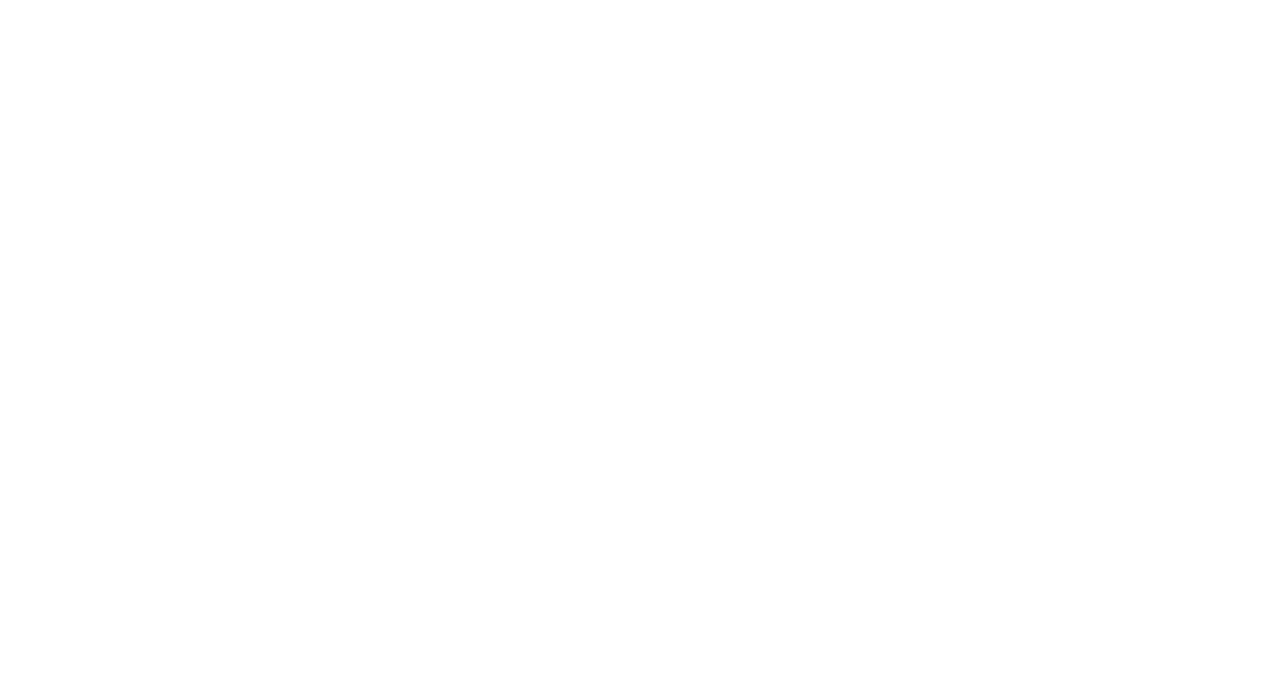
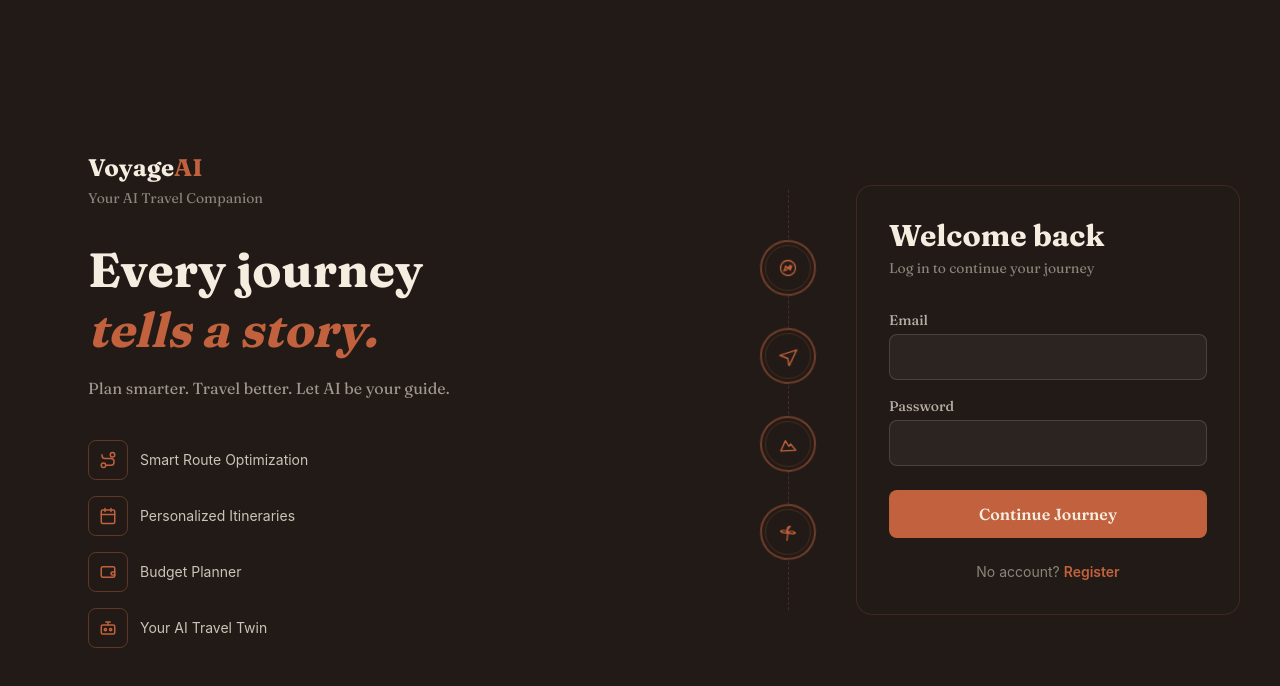
Before and after one commit to sanjanahoskote21-cell/VoyageAI, a React (Vite) app in the folder frontend/: page /login in a window 1280 px wide. Shown: the top 686 px of the page. Built offline with nearby package versions, Linux system fonts and the light colour scheme.

Commit message:
Improve login page UI

```diff
--- a/frontend/src/pages/LoginPage.tsx
+++ b/frontend/src/pages/LoginPage.tsx
@@ -1,7 +1,85 @@
 import { useState } from 'react';
 import { useNavigate, Link } from 'react-router-dom';
 import { useAuth } from '../hooks/useAuth';
-import { getErrorMessage } from "../utils/getErrorMessage";
+import { getErrorMessage } from '../utils/getErrorMessage';
+
+function IconRoute() {
+  return (
+    <svg width="18" height="18" viewBox="0 0 24 24" fill="none" stroke="currentColor" strokeWidth="2" strokeLinecap="round">
+      <circle cx="6" cy="19" r="3" /><circle cx="18" cy="5" r="3" />
+      <path d="M9 19h7a4 4 0 0 0 4-4v-1a4 4 0 0 0-4-4H8a4 4 0 0 1-4-4v-1" />
+    </svg>
+  );
+}
+function IconCalendar() {
+  return (
+    <svg width="18" height="18" viewBox="0 0 24 24" fill="none" stroke="currentColor" strokeWidth="2" strokeLinecap="round">
+      <rect x="3" y="4" width="18" height="18" rx="2" />
+      <path d="M16 2v4M8 2v4M3 10h18" />
+    </svg>
+  );
+}
+function IconWallet() {
+  return (
+    <svg width="18" height="18" viewBox="0 0 24 24" fill="none" stroke="currentColor" strokeWidth="2" strokeLinecap="round">
+      <path d="M21 12V7a2 2 0 0 0-2-2H5a2 2 0 0 0-2 2v10a2 2 0 0 0 2 2h14a2 2 0 0 0 2-2v-1" />
+      <path d="M18 12a2 2 0 0 0 0 4h3v-4Z" />
+    </svg>
+  );
+}
+function IconBot() {
+  return (
+    <svg width="18" height="18" viewBox="0 0 24 24" fill="none" stroke="currentColor" strokeWidth="2" strokeLinecap="round">
+      <rect x="3" y="8" width="18" height="12" rx="2" />
+      <path d="M12 8V4M9 4h6" /><circle cx="8.5" cy="14" r="1.5" /><circle cx="15.5" cy="14" r="1.5" />
+    </svg>
+  );
+}
+
+function IconCompass() {
+  return (
+    <svg width="20" height="20" viewBox="0 0 24 24" fill="none" stroke="currentColor" strokeWidth="1.6" strokeLinecap="round">
+      <circle cx="12" cy="12" r="9" />
+      <path d="M14.5 9.5 12 12l2.5 2.5L17 9.5l-2.5 2.5z" />
+      <path d="M9.5 14.5 12 12 9.5 9.5 7 14.5l2.5 0z" />
+    </svg>
+  );
+}
+function IconMountain() {
+  return (
+    <svg width="20" height="20" viewBox="0 0 24 24" fill="none" stroke="currentColor" strokeWidth="1.6" strokeLinecap="round" strokeLinejoin="round">
+      <path d="M3 20 9 8l4 7 2-3 6 8H3z" />
+    </svg>
+  );
+}
+function IconPlane() {
+  return (
+    <svg width="20" height="20" viewBox="0 0 24 24" fill="none" stroke="currentColor" strokeWidth="1.6" strokeLinecap="round" strokeLinejoin="round">
+      <path d="M2 12l20-8-8 20-2-9-9-3z" />
+    </svg>
+  );
+}
+function IconPalm() {
+  return (
+    <svg width="20" height="20" viewBox="0 0 24 24" fill="none" stroke="currentColor" strokeWidth="1.6" strokeLinecap="round" strokeLinejoin="round">
+      <path d="M12 22v-9M12 13c-2-3-6-3-9-1 2 2 5 2 9 1zM12 13c2-3 6-3 9-1-2 2-5 2-9 1zM12 13c-1-3 0-6 2-8-3 0-5 3-2 8z" />
+    </svg>
+  );
+}
+
+const FEATURES = [
+  { Icon: IconRoute, label: 'Smart Route Optimization' },
+  { Icon: IconCalendar, label: 'Personalized Itineraries' },
+  { Icon: IconWallet, label: 'Budget Planner' },
+  { Icon: IconBot, label: 'Your AI Travel Twin' },
+];
+
+const STAMPS = [
+  { Icon: IconCompass, rotate: -6 },
+  { Icon: IconPlane, rotate: 4 },
+  { Icon: IconMountain, rotate: -3 },
+  { Icon: IconPalm, rotate: 7 },
+];
 
 export function LoginPage() {
   const [email, setEmail] = useState('');
@@ -17,47 +95,99 @@ export function LoginPage() {
       await login({ email, password });
       navigate('/dashboard');
     } catch (err) {
-    console.error('Login failed:', err);
-    setError(getErrorMessage(err, 'Invalid email or password.'));
+      setError(getErrorMessage(err));
     }
+  };
 
   return (
-    <div className="min-h-screen bg-slate-900 flex items-center justify-center p-4">
-      <form onSubmit={handleSubmit} className="bg-slate-800 rounded-lg p-8 w-full max-w-sm">
-        <h1 className="text-2xl font-bold text-white mb-6">Log in to VoyageAI</h1>
+    <div className="min-h-screen bg-charcoal font-display flex items-center p-6">
+      <style>{`
+        @keyframes stampFloat {
+          0%, 100% { transform: translateY(0) rotate(var(--r, 0deg)); }
+          50% { transform: translateY(-6px) rotate(var(--r, 0deg)); }
+        }
+      `}</style>
 
-        {error && <p className="text-red-400 text-sm mb-4">{error}</p>}
+      <div className="w-full max-w-6xl mx-0 md:ml-16 grid md:grid-cols-[1fr_auto_auto] gap-10 items-center">
 
-        <label className="block text-slate-400 text-sm mb-1">Email</label>
+        <div className="text-left max-w-md">
+          <p className="text-2xl font-bold text-cream mb-1">Voyage<span className="text-terracotta">AI</span></p>
+          <p className="text-cream/50 text-sm mb-8">Your AI Travel Companion</p>
+
+          <h1 className="text-5xl font-bold text-cream leading-tight mb-4">
+            Every journey<br />
+            <span className="italic text-terracotta">tells a story.</span>
+          </h1>
+          <p className="text-cream/60 mb-10">Plan smarter. Travel better. Let AI be your guide.</p>
+
+          <div className="space-y-4">
+            {FEATURES.map(({ Icon, label }) => (
+              <div key={label} className="flex items-center gap-3">
+                <div className="w-10 h-10 rounded-lg border border-terracotta/40 flex items-center justify-center shrink-0 text-terracotta">
+                  <Icon />
+                </div>
+                <span className="text-cream/80 font-sans text-sm">{label}</span>
+              </div>
+            ))}
+          </div>
+        </div>
+
+        {/* Passport stamp divider — decorative, travel-themed, no fabricated data */}
+        <div className="hidden md:flex flex-col items-center justify-center h-[420px] gap-8 relative">
+          <div className="absolute top-0 bottom-0 w-px border-l border-dashed border-terracotta/25" />
+          {STAMPS.map(({ Icon, rotate }, i) => (
+            <div
+              key={i}
+              className="relative w-14 h-14 rounded-full border-2 border-terracotta/50 flex items-center justify-center text-terracotta bg-charcoal"
+              style={{
+                ['--r' as string]: `${rotate}deg`,
+                transform: `rotate(${rotate}deg)`,
+                animation: 'stampFloat 4s ease-in-out infinite',
+                animationDelay: `${i * 0.4}s`,
+              }}
+            >
+              <div className="absolute inset-[3px] rounded-full border border-terracotta/25" />
+              <Icon />
+            </div>
+          ))}
+        </div>
+
+        <form onSubmit={handleSubmit} className="bg-charcoal border border-terracotta/20 rounded-2xl p-8 w-full max-w-sm">
+          <h2 className="text-3xl font-bold text-cream mb-1">Welcome back</h2>
+          <p className="text-cream/50 text-sm mb-8">Log in to continue your journey</p>
+
+          {error && <p className="text-terracotta text-sm mb-4 font-medium">{error}</p>}
+
+          <label className="block text-cream/70 text-sm font-medium mb-1">Email</label>
           <input
             type="email"
             value={email}
             onChange={(e) => setEmail(e.target.value)}
             required
-          className="w-full bg-slate-700 text-white rounded-lg px-3 py-2 mb-4 outline-none focus:ring-2 focus:ring-purple-500"
+            className="w-full bg-cream/5 text-cream rounded-lg px-3 py-2.5 mb-4 outline-none border border-cream/15 focus:border-terracotta transition font-sans"
           />
 
-        <label className="block text-slate-400 text-sm mb-1">Password</label>
+          <label className="block text-cream/70 text-sm font-medium mb-1">Password</label>
           <input
             type="password"
             value={password}
             onChange={(e) => setPassword(e.target.value)}
             required
-          className="w-full bg-slate-700 text-white rounded-lg px-3 py-2 mb-6 outline-none focus:ring-2 focus:ring-purple-500"
+            className="w-full bg-cream/5 text-cream rounded-lg px-3 py-2.5 mb-6 outline-none border border-cream/15 focus:border-terracotta transition font-sans"
           />
 
           <button
             type="submit"
-          className="w-full bg-purple-600 hover:bg-purple-700 text-white rounded-lg py-2 font-medium"
+            className="w-full bg-terracotta hover:bg-terracotta/90 text-cream font-semibold rounded-lg py-3 transition"
           >
-          Log In
+            Continue Journey
           </button>
 
-        <p className="text-slate-400 text-sm mt-4 text-center">
-          No account? <Link to="/register" className="text-purple-400 hover:underline">Register</Link>
+          <p className="text-cream/50 text-sm mt-6 text-center font-sans">
+            No account? <Link to="/register" className="text-terracotta font-semibold hover:underline">Register</Link>
           </p>
         </form>
       </div>
+    </div>
   );
 }
-}
```
Lines whose indentation alone changed are shown as unchanged.
